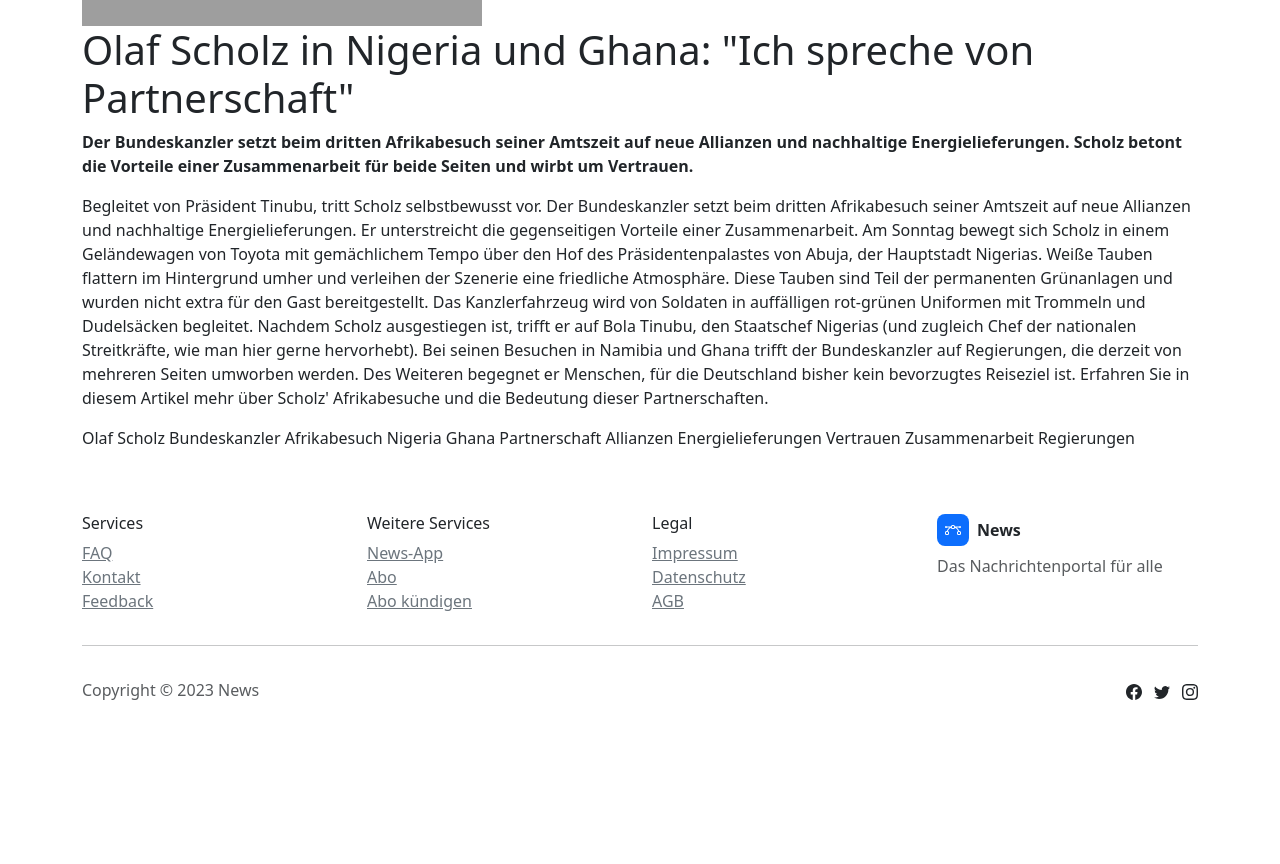
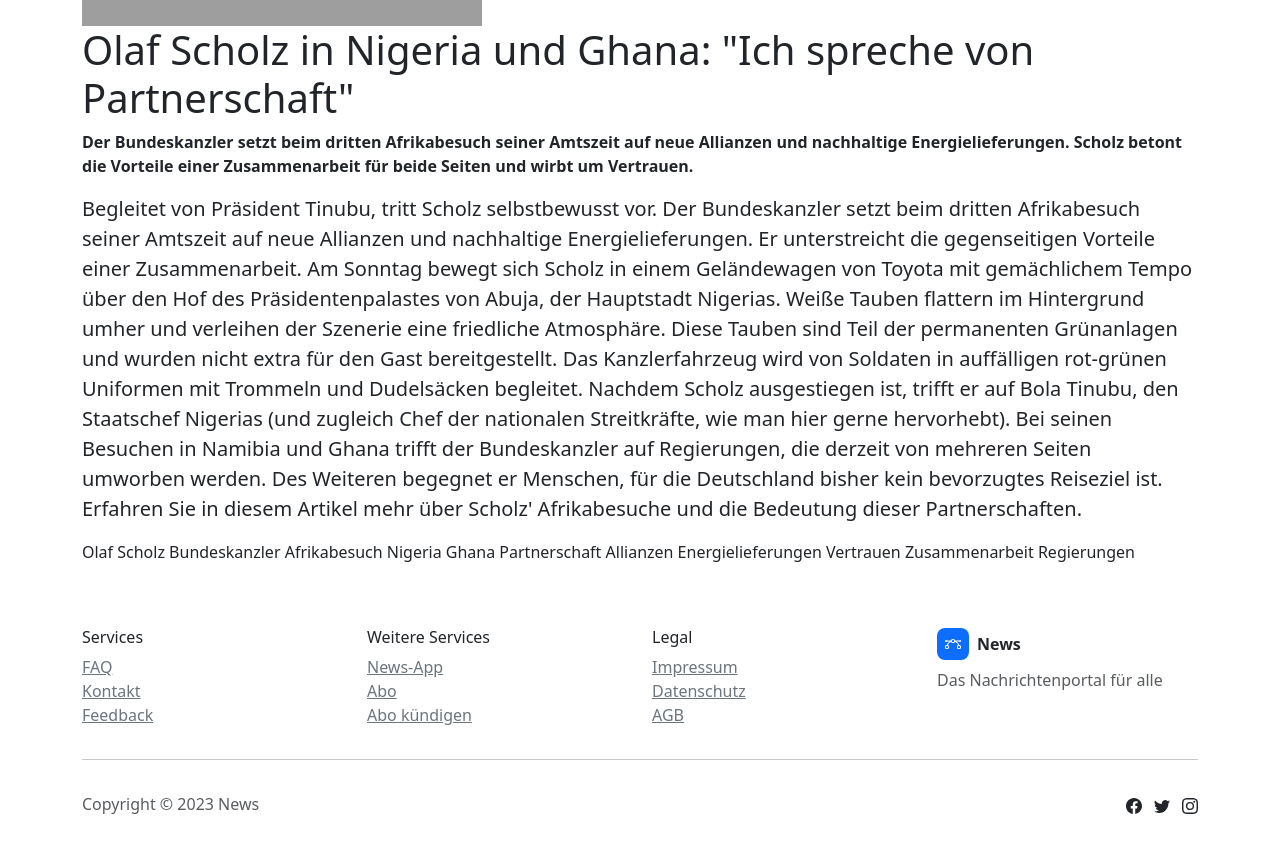
Before and after one commit to L-S-2020/News-server, a Django app: page /article/Politik/Inland/31 in a window 1280 px wide. Shown: the part 412-1276 px from the top of the page. Before the commit the page ends 1112 px from the top, so only its background shows below. Run offline with Django 4.2, Linux system fonts and the light colour scheme; data comes from the database, SQL or seed files in the repository; both versions use the stored data as it was after the commit; some libraries are stand-ins or nearby versions; grey boxes are pictures that could not be loaded.

Commit message:
Änderungen Herbstferien

```diff
--- a/homepage/templates/article.html
+++ b/homepage/templates/article.html
@@ -15,7 +15,7 @@
         <p class="fw-lighter">{{ article.date }}</p><img class="img-fluid my-auto" src="{{ article.image.url }}" />
         <h1>{{ article.title }}</h1>
         <p class="fw-semibold">{{ article.description }}</p>
-        <p>{{ article.content }}</p>
+        <p style="font-size: 20px;">{{ article.content }}</p>
         <p class="fw-lighter">{{ article.source.name }}</p>
         <p class="fw-light d-xxl-flex">
             {% for tag in article.tags.all %}
--- a/homepage/views.py
+++ b/homepage/views.py
@@ -51,10 +51,11 @@ def uploadArticle(request):
             content = request.POST.get("content")
             source = request.POST.get("source")
             url = request.POST.get("url")
+            image = request.FILES['image']
             article_id = request.POST.get("article_id")
             kat = Category.objects.get(name="Politik")
             topic = Topic.objects.get(name="Inland")
-            Article.objects.create(title=title, description=description, content=content, source=source, article_id=article_id, category=kat, topic=topic)
+            Article.objects.create(title=title, description=description, content=content, source=source, article_id=article_id, category=kat, topic=topic, image=image)
             tags = str(request.POST.get("tags"))
             tags = tags.split(",")
             for t in tags:
```
Also changed, not shown: db.sqlite3.
